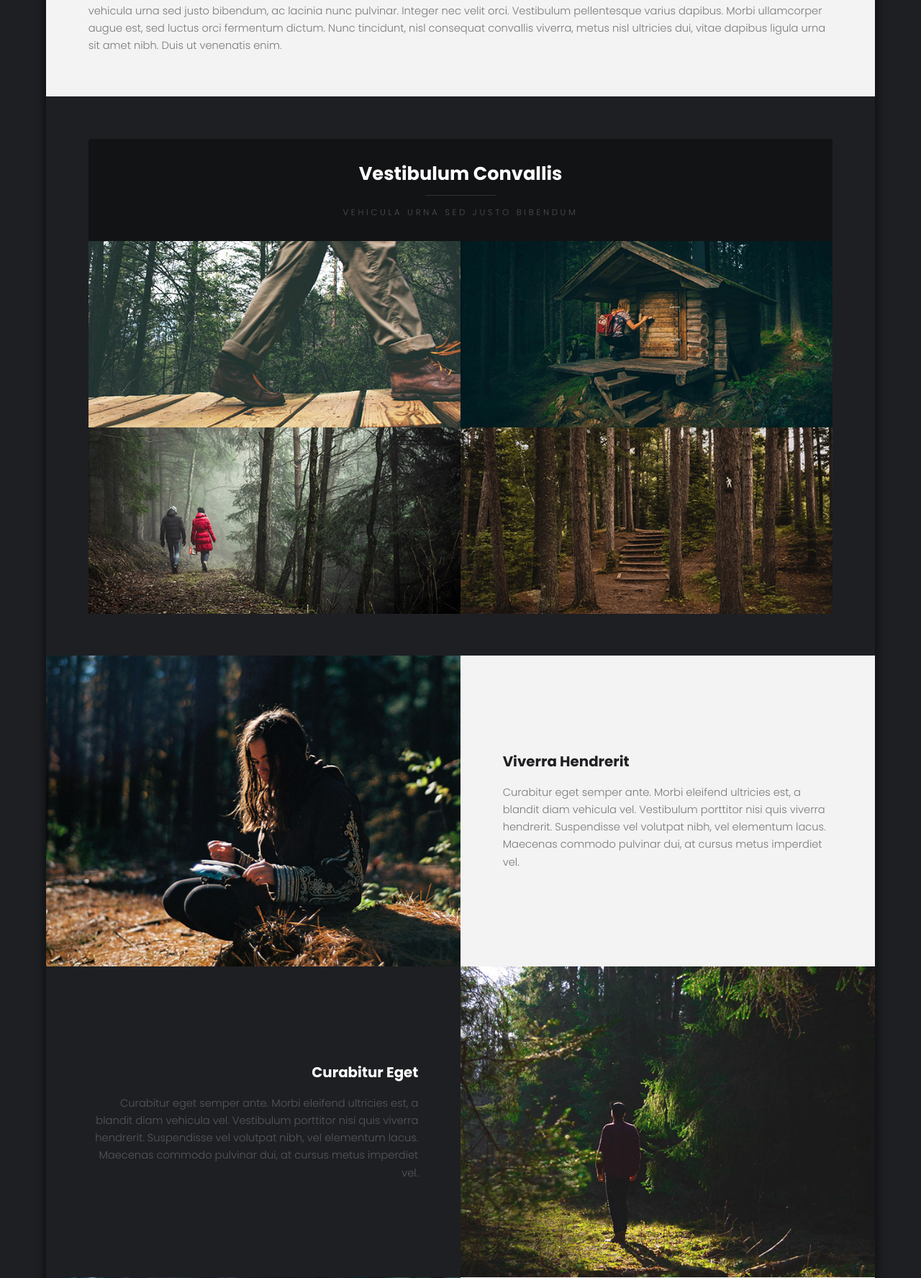
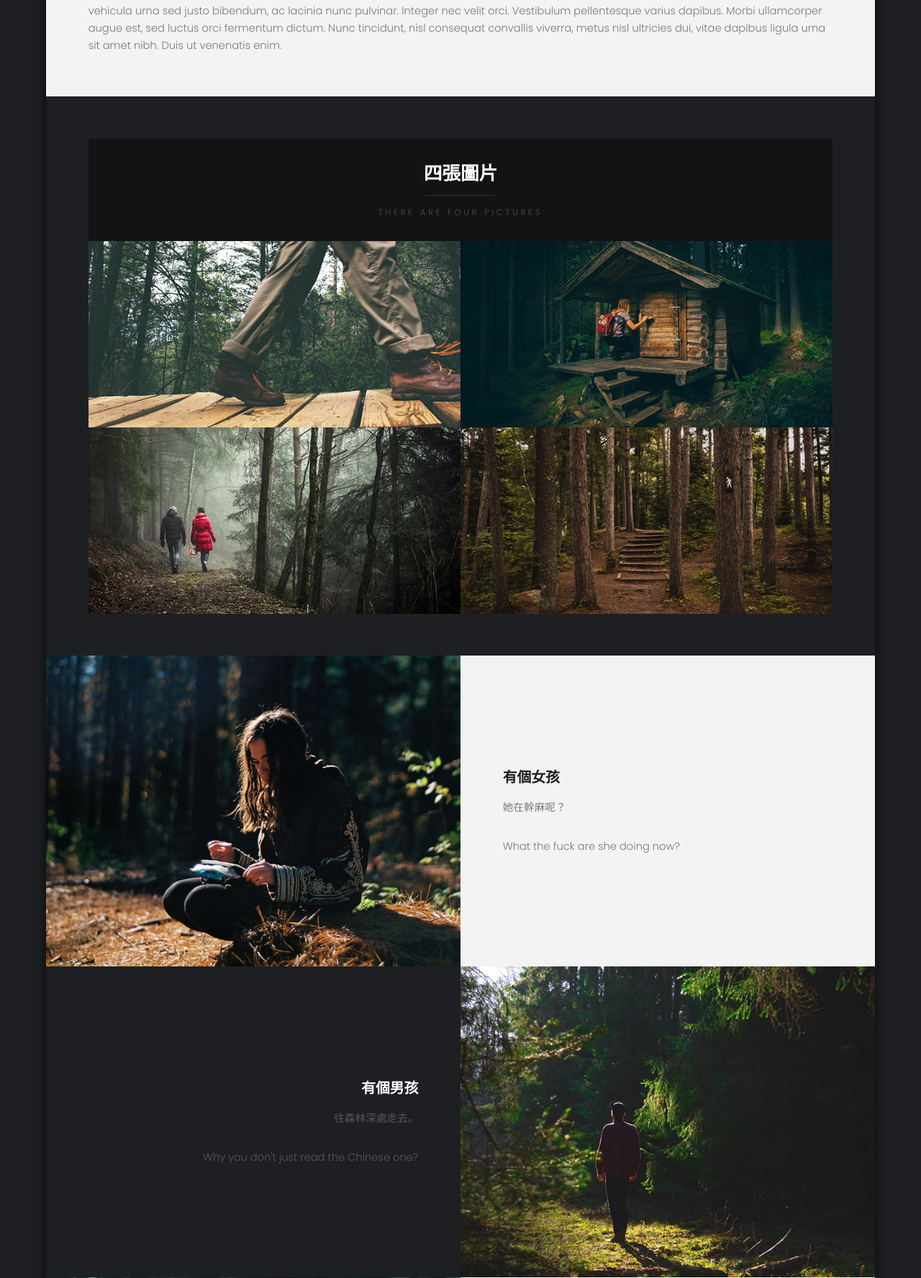
Before and after one commit to Shuai-Xin/djan, a Django app: page /main/ in a window 1280 px wide. Shown: the part 1162-2938 px from the top of the page at 72% size. Run offline with Django 3.2, Linux system fonts and the light colour scheme.

Commit message:
version 2.0.1 everything with chinese word

```diff
--- a/templates/index.html
+++ b/templates/index.html
@@ -18,7 +18,7 @@
 
     <!-- Header -->
     <header id="header">
-        <div class="logo"><a href="#">Caminar <span>by TEMPLATED</span></a></div>
+        <div class="logo"><a href="#">Smart-Brain <span>by Shuai</span></a></div>
     </header>
 
     <!-- Main -->
@@ -48,8 +48,8 @@
             <!-- Two -->
             <section id="two" class="wrapper style2">
                 <header>
-                    <h2>Vestibulum Convallis</h2>
-                    <p>vehicula urna sed justo bibendum</p>
+                    <h2>四張圖片</h2>
+                    <p>there are four pictures</p>
                 </header>
                 <div class="content">
                     <div class="gallery">
@@ -87,24 +87,26 @@
                     <div class="image flush">{% load staticfiles %}
                         <img src="{% static 'images/pic08.jpg' %}" alt="pic08" /></div>
                     <div class="inner">
-                        <h3>Viverra Hendrerit</h3>
-                        <p>Curabitur eget semper ante. Morbi eleifend ultricies est, a blandit diam vehicula vel. Vestibulum porttitor nisi quis viverra hendrerit. Suspendisse vel volutpat nibh, vel elementum lacus. Maecenas commodo pulvinar dui, at cursus metus imperdiet vel.</p>
+                        <h3>有個女孩</h3>
+                        <p>她在幹麻呢？</p>
+                        <p>What the fuck are she doing now?</p>
                     </div>
                 </div>
                 <div class="spotlight alt">
                     <div class="image flush">{% load staticfiles %}
                         <img src="{% static 'images/pic07.jpg' %}" alt="pic07" /></div>
                     <div class="inner">
-                        <h3>Curabitur Eget</h3>
-                        <p>Curabitur eget semper ante. Morbi eleifend ultricies est, a blandit diam vehicula vel. Vestibulum porttitor nisi quis viverra hendrerit. Suspendisse vel volutpat nibh, vel elementum lacus. Maecenas commodo pulvinar dui, at cursus metus imperdiet vel.</p>
+                        <h3>有個男孩</h3>
+                        <p>往森林深處走去。</p>
+                        <p>Why you don't just read the Chinese one?</p>
                     </div>
                 </div>
                 <div class="spotlight">
                     <div class="image flush">{% load staticfiles %}
                         <img src="{% static 'images/pic08.jpg' %}" alt="pic08" /></div>
                     <div class="inner">
-                        <h3>Morbi Eleifend</h3>
-                        <p>Curabitur eget semper ante. Morbi eleifend ultricies est, a blandit diam vehicula vel. Vestibulum porttitor nisi quis viverra hendrerit. Suspendisse vel volutpat nibh, vel elementum lacus. Maecenas commodo pulvinar dui, at cursus metus imperdiet vel.</p>
+                        <h3>又有個女孩</h3>
+                        <p>找找看，這跟上上一張圖差在哪呢？</p>
                     </div>
                 </div>
             </section>
```
